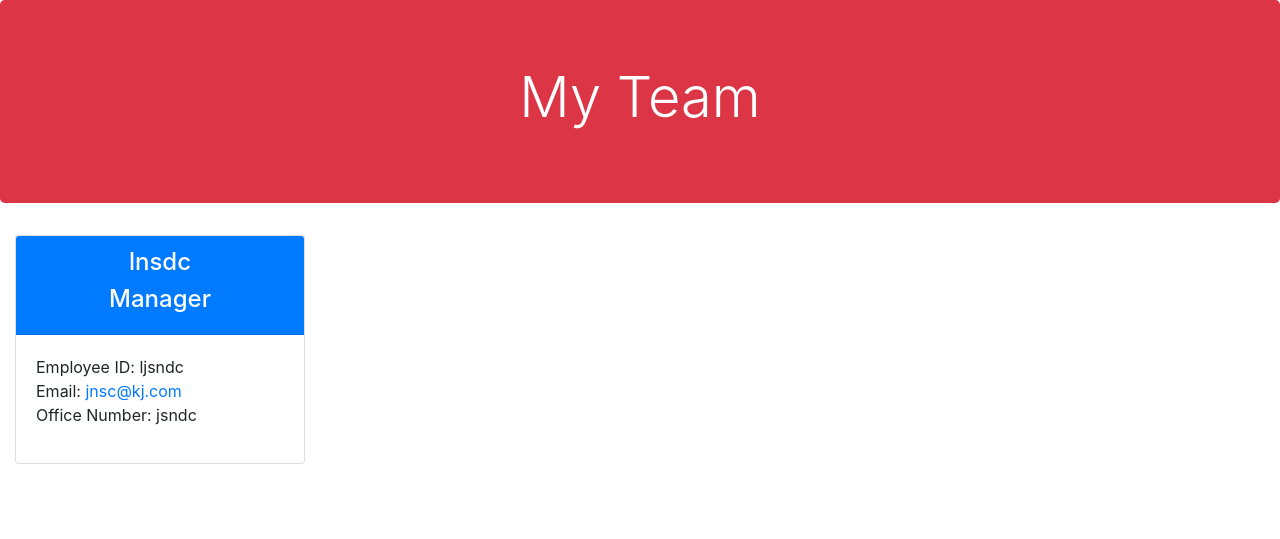
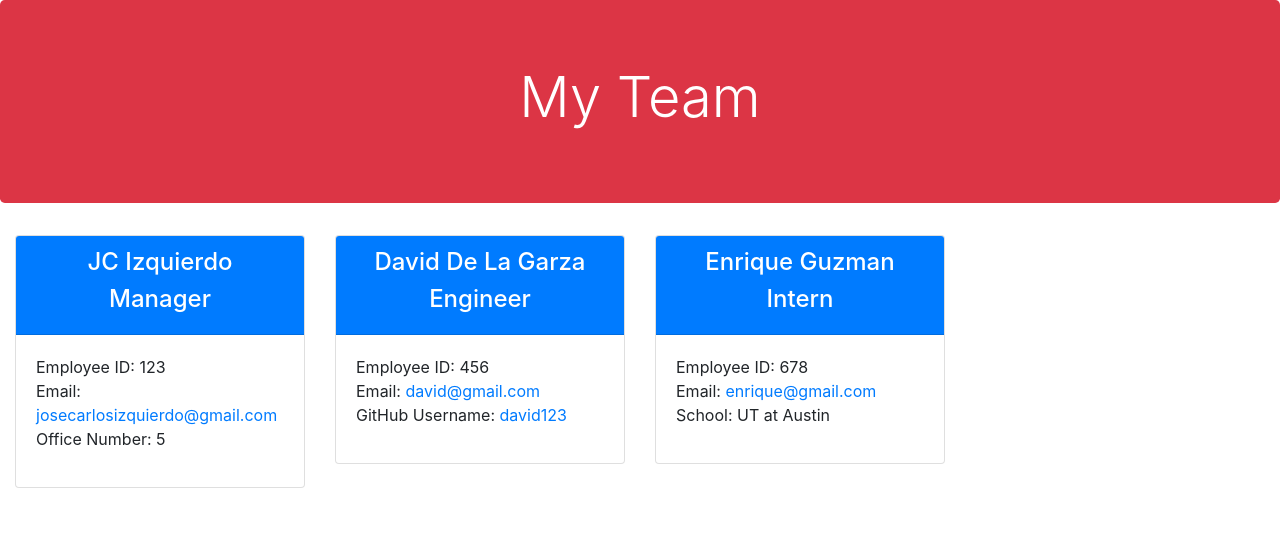
Before and after one commit to jcizquierdo/Team-Profile-Generator, a website: page dist/index.html in a window 1280 px wide. Drawn offline with nearby package versions, Linux system fonts and the light colour scheme.

Commit message:
added example screenshot of HTML

```diff
--- a/dist/index.html
+++ b/dist/index.html
@@ -27,15 +27,51 @@
 <div class="col-md-4 col-sm-6 col-12 col-lg-3">
     <div class="card mb-5 bg-white rounded">
         <div class="card-header bg-primary">
-            <h4 class="text-white text-center">lnsdc</h4>
+            <h4 class="text-white text-center">JC Izquierdo</h4>
             <h4 class="text-white text-center">Manager</h4>
         </div>
 
         <div class="card-body">
             <ul class="list-unstyled">
-                <li>Employee ID: ljsndc</li>
-                <li>Email: <a href="mailto:jnsc@kj.com">jnsc@kj.com</a></li>
-                <li>Office Number: jsndc</li>
+                <li>Employee ID: 123</li>
+                <li>Email: <a href="mailto:josecarlosizquierdo@gmail.com">josecarlosizquierdo@gmail.com</a></li>
+                <li>Office Number: 5</li>
+            </ul>
+        </div>
+    </div>
+</div>
+
+
+<div class="col-md-4 col-sm-6 col-12 col-lg-3">
+    <div class="card mb-5 bg-white rounded">
+        <div class="card-header bg-primary">
+            <h4 class="text-white text-center">David De La Garza</h4>
+            <h4 class="text-white text-center">Engineer</h4>
+        </div>
+
+        <div class="card-body">
+            <ul class="list-unstyled">
+                <li>Employee ID: 456</li>
+                <li>Email: <a href="mailto:david@gmail.com">david@gmail.com</a></li>
+                <li>GitHub Username: <a href="https://github.com/david123" target="_blank">david123</a></li>
+            </ul>
+        </div>
+    </div>
+</div>
+
+
+<div class="col-md-4 col-sm-6 col-12 col-lg-3">
+    <div class="card mb-5 bg-white rounded">
+        <div class="card-header bg-primary">
+            <h4 class="text-white text-center">Enrique Guzman</h4>
+            <h4 class="text-white text-center">Intern</h4>
+        </div>
+
+        <div class="card-body">
+            <ul class="list-unstyled">
+                <li>Employee ID: 678</li>
+                <li>Email: <a href="mailto:enrique@gmail.com">enrique@gmail.com</a></li>
+                <li>School: UT at Austin</li>
             </ul>
         </div>
     </div>
```
Also changed, not shown: images/example.png (added), 2 other files.
